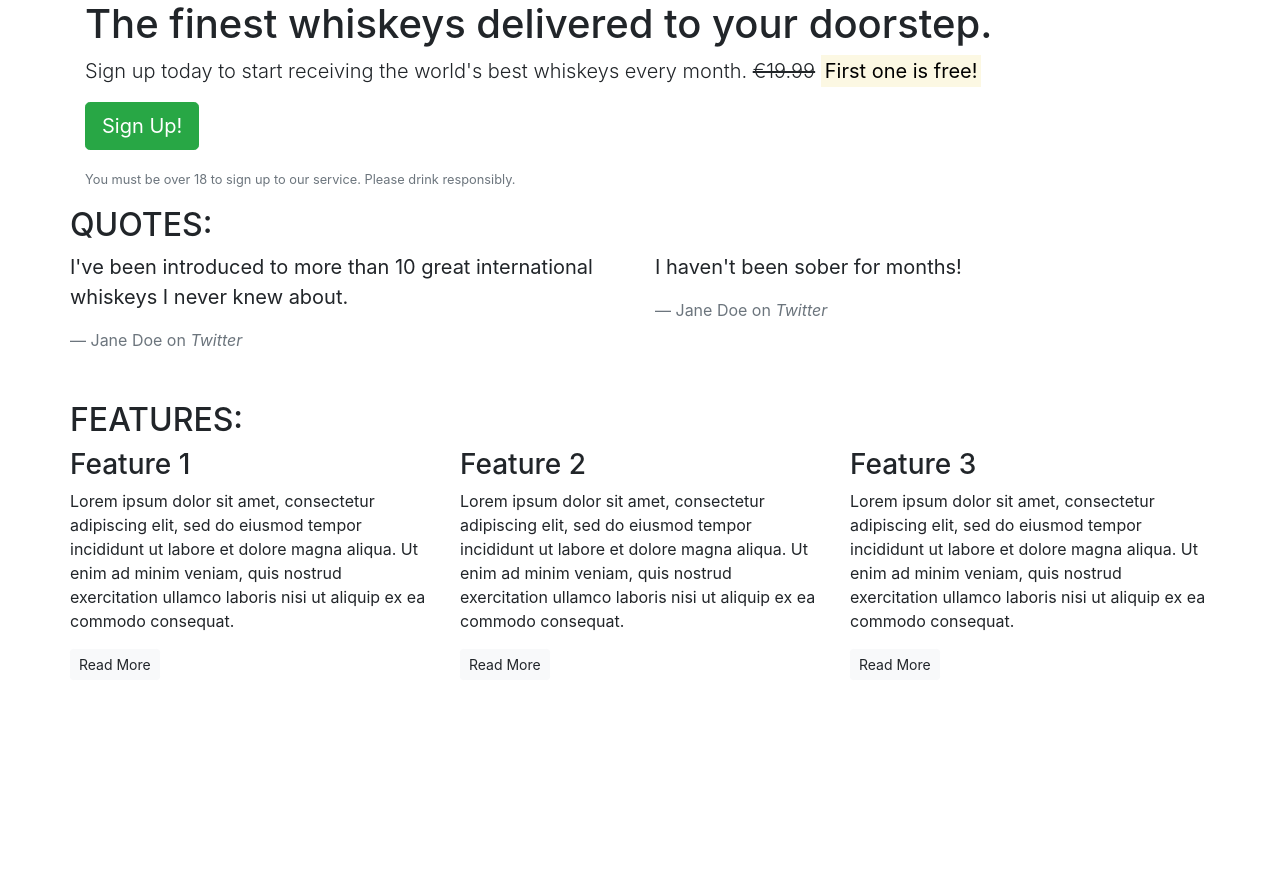
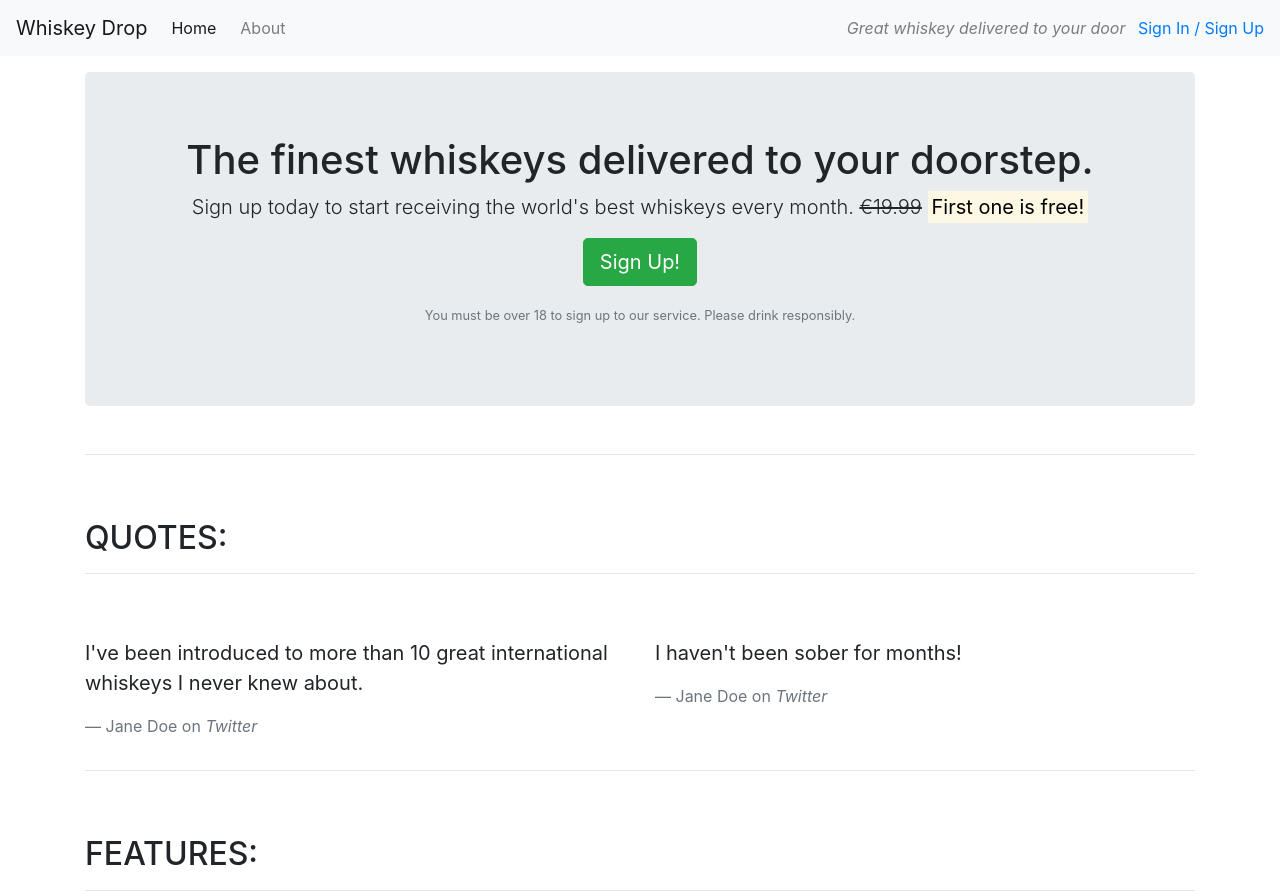
Before and after one commit to AshFoster/bootstrap-1, a plain HTML site: page index.html in a window 1280 px wide. Shown: the top 894 px of the page. Before the commit the page ends 800 px from the top, so only its background shows below. Drawn offline with nearby package versions, Linux system fonts and the light colour scheme.

Commit message:
Add further bootstrap styling

```diff
--- a/index.html
+++ b/index.html
@@ -11,25 +11,45 @@
 </head>
 
 <body>
-    <article class="container">
+    <!--Nav-->
+    <nav class="navbar navbar-light navbar-expand-sm bg-light">
+        <a href="/" class="navbar-brand">
+                    Whiskey Drop</a>
+        <ul class="navbar-nav mr-auto">
+            <li class="active nav-item mr-2"><a class="nav-link" href="/">Home</a></li>
+            <li class="nav-item mr-2"><a class="nav-link" href="">About</a></li>
+            <li class="nav-item mr-2 d-block d-sm-none"><a class="nav-link" href="">Sign In / Sign Up</a></li>
+        </ul>
+
+        <div class="d-none d-md-block">
+            <p class="navbar-text my-auto mr-2"><i>Great whiskey delivered to your door</i></p>
+            <a href="/login">Sign In / Sign Up</a>
+        </div>
+        <!--</div>-->
+    </nav>
+    <article class="container mt-3">
         <!-- Callout -->
         <div class="row">
             <div class="col-12">
-                <section class="callout">
+                <section class="callout jumbotron text-center">
                     <h1>The finest whiskeys delivered to your doorstep.</h1>
-                    <p class="lead">Sign up today to start receiving the world's best whiskeys every month. <s>€19.99</s> <strong><mark>First one is free!</mark></strong></p>
+                    <p class="lead">Sign up today to start receiving the world's best whiskeys every month.
+                        <s class="d-none d-sm-inline">€19.99</s>
+                        <span class="d-inline d-sm-none"><br></span>
+                        <strong><mark>First one is free!</mark></strong></p>
                     <p><button class="btn btn-lg btn-success">Sign Up!</button></p>
                     <p class="text-muted"><small>You must be over 18 to sign up to our service. Please drink responsibly.</small></p>
                 </section>
             </div>
+        </div>
         <!-- /.callout -->
         <hr>
-
         <!-- Quotes -->
         <section class="quotes">
             <div class="row">
-                <div class="col-12">
+                <div class="col-12 my-5">
                     <h2 class="text-uppercase">Quotes:</h2>
+                    <hr />
                 </div>
             </div>
             <div class="row">
@@ -49,12 +69,12 @@
         </section>
         <!-- /.quotes -->
         <hr>
-
         <!-- Features -->
         <section class="features">
             <div class="row">
-                <div class="col-12">
+                <div class="col-12 my-5">
                     <h2 class="text-uppercase">Features:</h2>
+                    <hr />
                 </div>
             </div>
             <div class="row">
```
